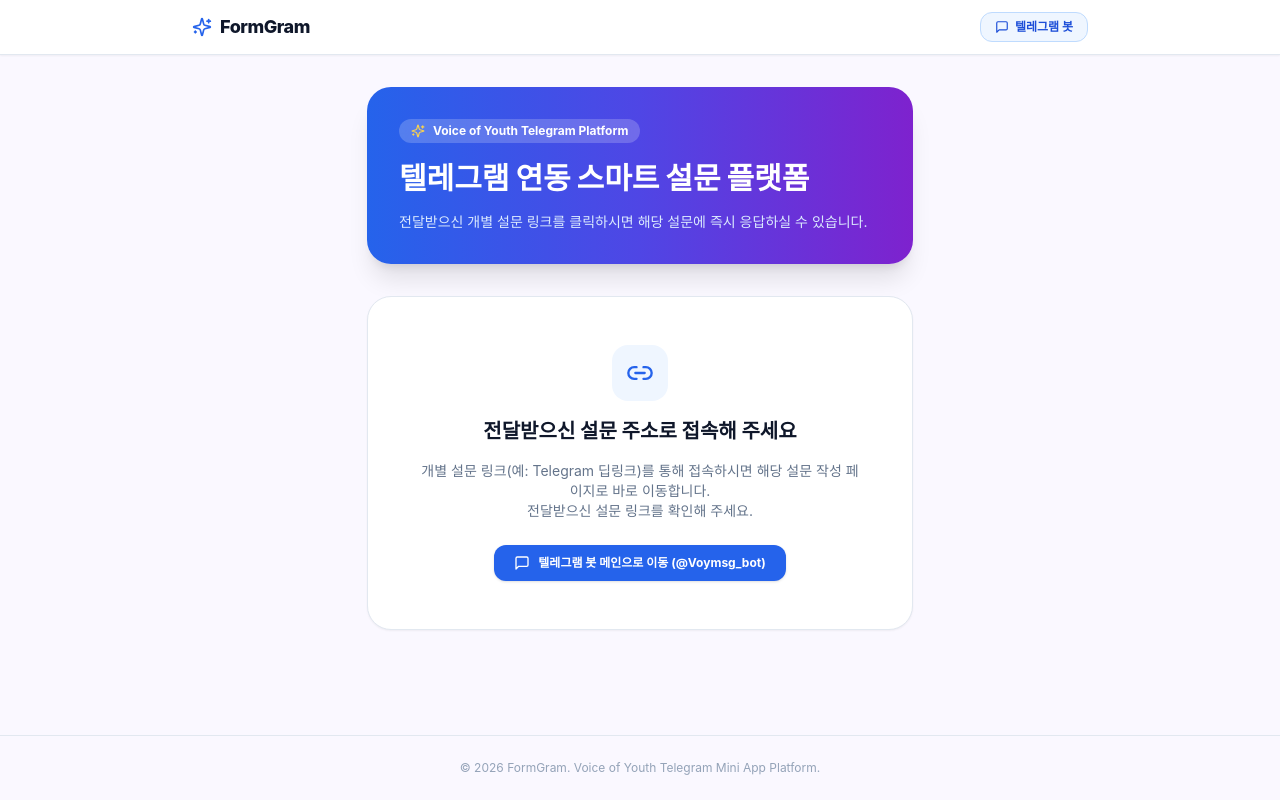
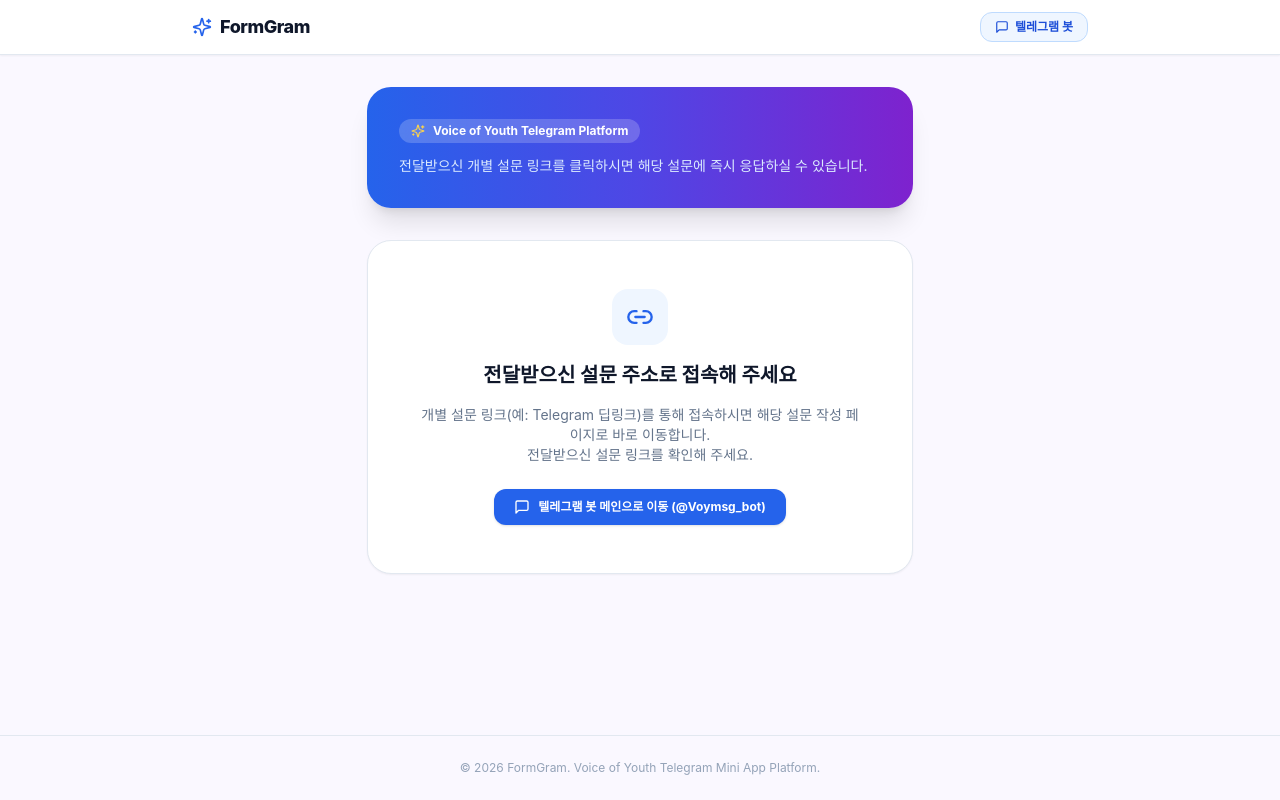
Before and after one commit to msgo0303/Voice_of_youth_msg, a Next.js app: page / in a window 1280 px wide. Built offline with nearby package versions, Linux system fonts and the light colour scheme.

Commit message:
fix(home): remove hero title & admin shortcut button, add 1s initial loading screen

```diff
--- a/app/page.tsx
+++ b/app/page.tsx
@@ -12,8 +12,17 @@ export default function RootHomePage() {
   const { role, user, isLoading: authLoading } = useTelegramAuth();
   const [activeForms, setActiveForms] = useState<Form[]>([]);
   const [loading, setLoading] = useState(true);
+  const [isInitialLoading, setIsInitialLoading] = useState(true);
 
   const isAdmin = role === 'SUPER_ADMIN' || role === 'ADMIN' || role === 'VIEWER';
+
+  // 0. Artificial 1-second initial loading timer
+  useEffect(() => {
+    const timer = setTimeout(() => {
+      setIsInitialLoading(false);
+    }, 1000);
+    return () => clearTimeout(timer);
+  }, []);
 
   // 1. Deep Link / start_param Redirection Effect
   useEffect(() => {
@@ -59,6 +68,23 @@ export default function RootHomePage() {
     fetchPublicActiveForms();
   }, [isAdmin]);
 
+  if (isInitialLoading) {
+    return (
+      <div className="min-h-screen bg-[#FAF8FF] flex flex-col items-center justify-center p-4">
+        <div className="flex flex-col items-center space-y-4 text-center">
+          <div className="w-14 h-14 bg-gradient-to-tr from-blue-600 to-indigo-600 text-white rounded-2xl flex items-center justify-center shadow-lg shadow-blue-500/25 animate-pulse">
+            <Sparkles className="w-7 h-7" />
+          </div>
+          <div className="space-y-1">
+            <h1 className="font-extrabold text-slate-900 text-xl tracking-tight">FormGram</h1>
+            <p className="text-xs text-slate-500 font-medium">서비스를 불러오는 중입니다...</p>
+          </div>
+          <div className="w-6 h-6 border-2 border-blue-600 border-t-transparent rounded-full animate-spin"></div>
+        </div>
+      </div>
+    );
+  }
+
   return (
     <div className="min-h-screen bg-[#FAF8FF] text-slate-900 flex flex-col">
       {/* Top Header */}
@@ -95,30 +121,16 @@ export default function RootHomePage() {
 
       {/* Hero Section */}
       <main className="max-w-4xl mx-auto px-4 py-8 flex-1 space-y-8">
-        <div className="bg-gradient-to-r from-blue-600 via-indigo-600 to-purple-700 rounded-3xl p-6 sm:p-8 text-white shadow-xl space-y-4">
+        <div className="bg-gradient-to-r from-blue-600 via-indigo-600 to-purple-700 rounded-3xl p-6 sm:p-8 text-white shadow-xl space-y-3">
           <div className="inline-flex items-center space-x-2 bg-white/20 backdrop-blur-md px-3 py-1 rounded-full text-xs font-bold">
             <Sparkles className="w-3.5 h-3.5 text-amber-300" />
             <span>Voice of Youth Telegram Platform</span>
           </div>
-          <h1 className="text-2xl sm:text-3xl font-black leading-tight">
-            텔레그램 연동 스마트 설문 플랫폼
-          </h1>
           <p className="text-xs sm:text-sm text-blue-100 leading-relaxed max-w-xl">
             {isAdmin
-              ? '전달받으신 설문 개별 링크를 통해 응답하거나 관리자 전용 대시보드로 이동하세요.'
+              ? '전달받으신 설문 개별 링크를 통해 응답하거나 상단 관리자 센터를 이용하세요.'
               : '전달받으신 개별 설문 링크를 클릭하시면 해당 설문에 즉시 응답하실 수 있습니다.'}
           </p>
-          {isAdmin && (
-            <div className="pt-2">
-              <Link
-                href="/admin"
-                className="inline-flex items-center space-x-2 bg-white text-blue-700 hover:bg-blue-50 px-4 py-2.5 rounded-xl font-extrabold text-xs sm:text-sm shadow-md transition"
-              >
-                <Shield className="w-4 h-4 text-blue-600" />
-                <span>👑 관리자 센터 대시보드 바로가기 ➔</span>
-              </Link>
-            </div>
-          )}
         </div>
 
         {/* Content Section: Admin sees form list, Non-Admin sees landing guidance */}
```
